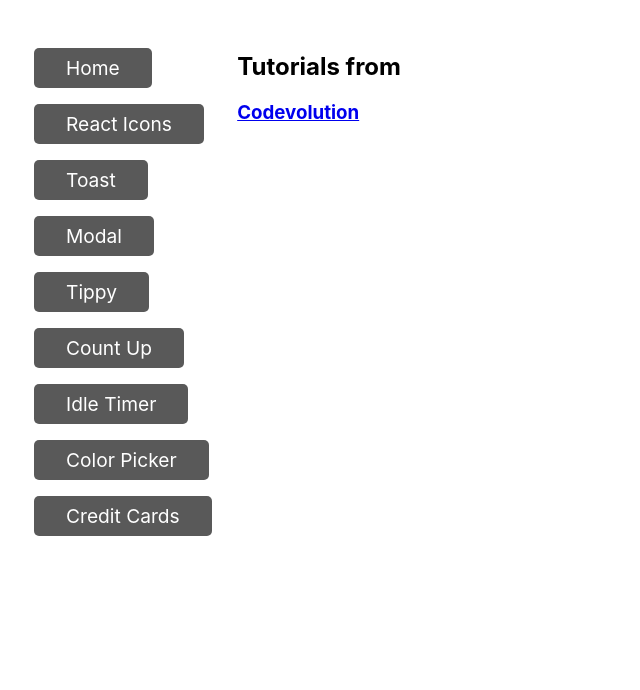
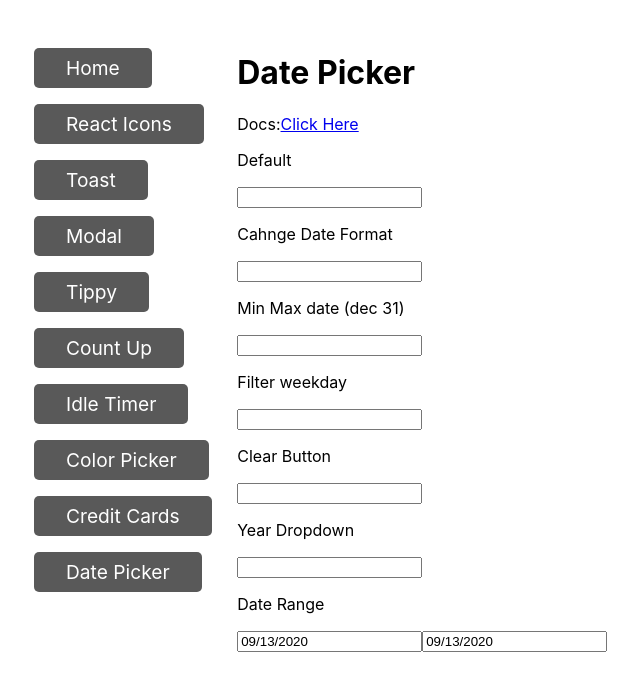
Before and after one commit to shajinkutty/react-useful-libraries, a React (Create React App) app: page /date-picker in a window 1280 px wide. Shown: the top 690 px of the page, without its empty margins (38-678 px from the left). Built offline with nearby package versions, Linux system fonts and the light colour scheme.

Commit message:
date-picker

```diff
--- a/package.json
+++ b/package.json
@@ -11,6 +11,7 @@
     "react-color": "^2.18.1",
     "react-countup": "^4.3.3",
     "react-credit-cards": "^0.8.3",
+    "react-datepicker": "^3.1.3",
     "react-dom": "^16.13.1",
     "react-icons": "^3.11.0",
     "react-idle-timer": "^4.3.6",
--- a/src/App.js
+++ b/src/App.js
@@ -11,6 +11,7 @@ import Countup from "./components/Countup/Countup";
 import IdleTimerComponent from "./components/Idle Timer/IdleTimer";
 import ColorPickerContainer from "./components/Color Picker/ColorPickerContainer";
 import CreditCards from "./components/Credit Cards/CreditCards";
+import DatePickerContainer from "./components/Date Picker/DatePickerContainer";
 
 function App() {
   return (
@@ -42,6 +43,9 @@ function App() {
           <Route path="/credit-cards">
             <CreditCards />
           </Route>
+          <Route path="/date-picker">
+            <DatePickerContainer />
+          </Route>
           <Route path="/">
             <Home />
           </Route>
--- a/src/Lists.js
+++ b/src/Lists.js
@@ -11,6 +11,7 @@ const links = [
   { to: "/idle-timer", title: "Idle Timer" },
   { to: "/color-picker", title: "Color Picker" },
   { to: "/credit-cards", title: "Credit Cards" },
+  { to: "/date-picker", title: "Date Picker" },
 ];
 
 function Lists() {
--- /dev/null
+++ b/src/components/Date Picker/DatePickerContainer.js
@@ -0,0 +1,75 @@
+import React, { useState } from "react";
+import Header from "../../Header";
+import DatePicker from "react-datepicker";
+import "react-datepicker/dist/react-datepicker.css";
+
+function DatePickerContainer() {
+  const [selectedDate, setSelectedDate] = useState(null);
+  const [startDate, setStartDate] = useState(new Date());
+  const [endDate, setEndDate] = useState(new Date());
+  return (
+    <div>
+      <Header title="Date Picker" link="https://reactdatepicker.com/" />
+      <p>Default</p>
+      <DatePicker
+        selected={selectedDate}
+        onChange={(date) => setSelectedDate(date)}
+      />
+      <p>Cahnge Date Format</p>
+      <DatePicker
+        selected={selectedDate}
+        onChange={(date) => setSelectedDate(date)}
+        dateFormat="dd/MM/yyyy"
+      />
+      <p>Min Max date (dec 31)</p>
+      <DatePicker
+        selected={selectedDate}
+        onChange={(date) => setSelectedDate(date)}
+        dateFormat="dd/MM/yyyy"
+        minDate={new Date()}
+        maxDate={new Date("12/31/2020")}
+      />
+      <p>Filter weekday</p>
+      <DatePicker
+        selected={selectedDate}
+        onChange={(date) => setSelectedDate(date)}
+        dateFormat="dd/MM/yyyy"
+        filterDate={(date) => date.getDay() !== 6 && date.getDay() !== 0}
+      />
+      <p>Clear Button</p>
+      <DatePicker
+        selected={selectedDate}
+        onChange={(date) => setSelectedDate(date)}
+        dateFormat="dd/MM/yyyy"
+        isClearable={true}
+      />
+      <p>Year Dropdown</p>
+      <DatePicker
+        selected={selectedDate}
+        onChange={(date) => setSelectedDate(date)}
+        dateFormat="dd/MM/yyyy"
+        isClearable={true}
+        showYearDropdown
+        scrollableMonthYearDropdown
+      />
+      <p>Date Range</p>
+      <DatePicker
+        selected={startDate}
+        onChange={(date) => setStartDate(date)}
+        selectsStart
+        startDate={startDate}
+        endDate={endDate}
+      />
+      <DatePicker
+        selected={endDate}
+        onChange={(date) => setEndDate(date)}
+        selectsEnd
+        startDate={startDate}
+        endDate={endDate}
+        minDate={startDate}
+      />
+    </div>
+  );
+}
+
+export default DatePickerContainer;
```
Also changed, not shown: 1 other file (tests, documents, lock files or other folders).
